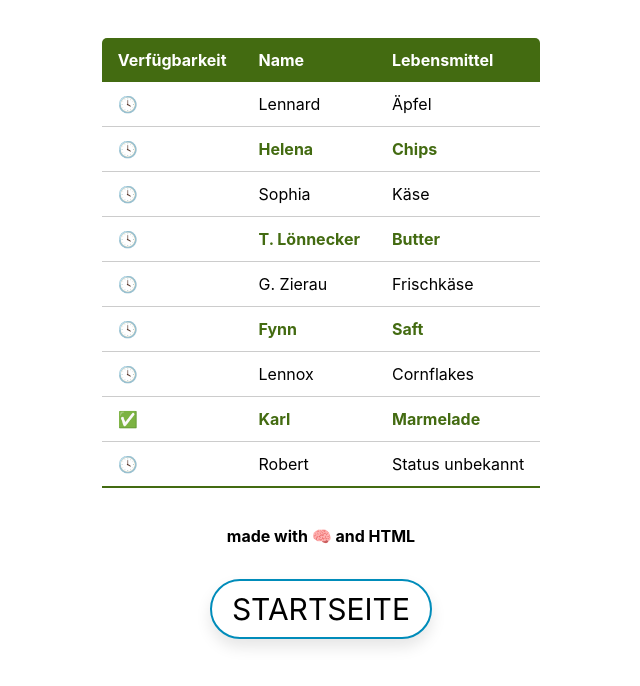
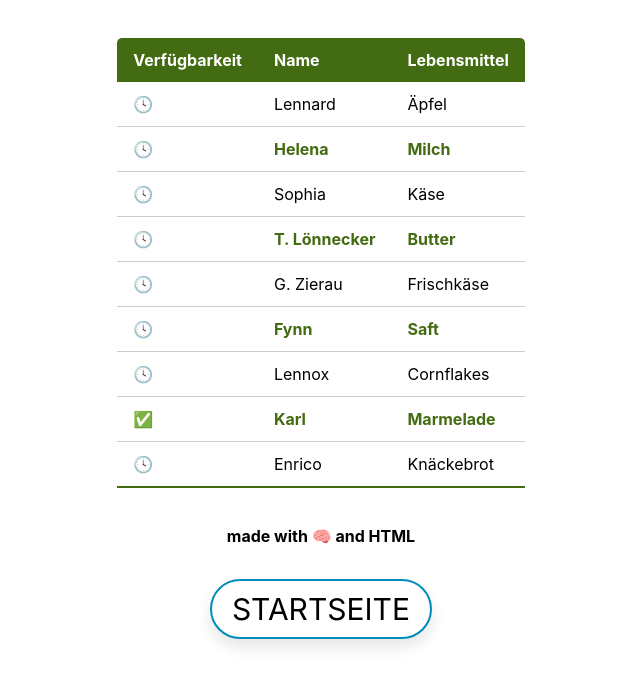
Before and after one commit to KarlFricke/Mittelstufe1, a plain HTML site: page src/essensliste.html in a window 1280 px wide. Shown: the whole page, without its empty margins (319-959 px from the left). Drawn offline with Linux system fonts and the light colour scheme.

Commit message:
Update essensliste.html

```diff
--- a/src/essensliste.html
+++ b/src/essensliste.html
@@ -30,7 +30,7 @@
         <tr class="active">
           <td>🕓</td>
           <td>Helena</td>
-          <td>Chips</td>
+          <td>Milch</td>
         </tr>
         <tr>
           <td>🕓</td>
@@ -60,8 +60,8 @@
           <td>Marmelade</td>
         </tr> <tr>
           <td>🕓</td>
-          <td>Robert</td>
-          <td>Status unbekannt</td>
+          <td>Enrico</td>
+          <td> Knäckebrot</td>
         </tr>
       </tbody>
     </table>
```
